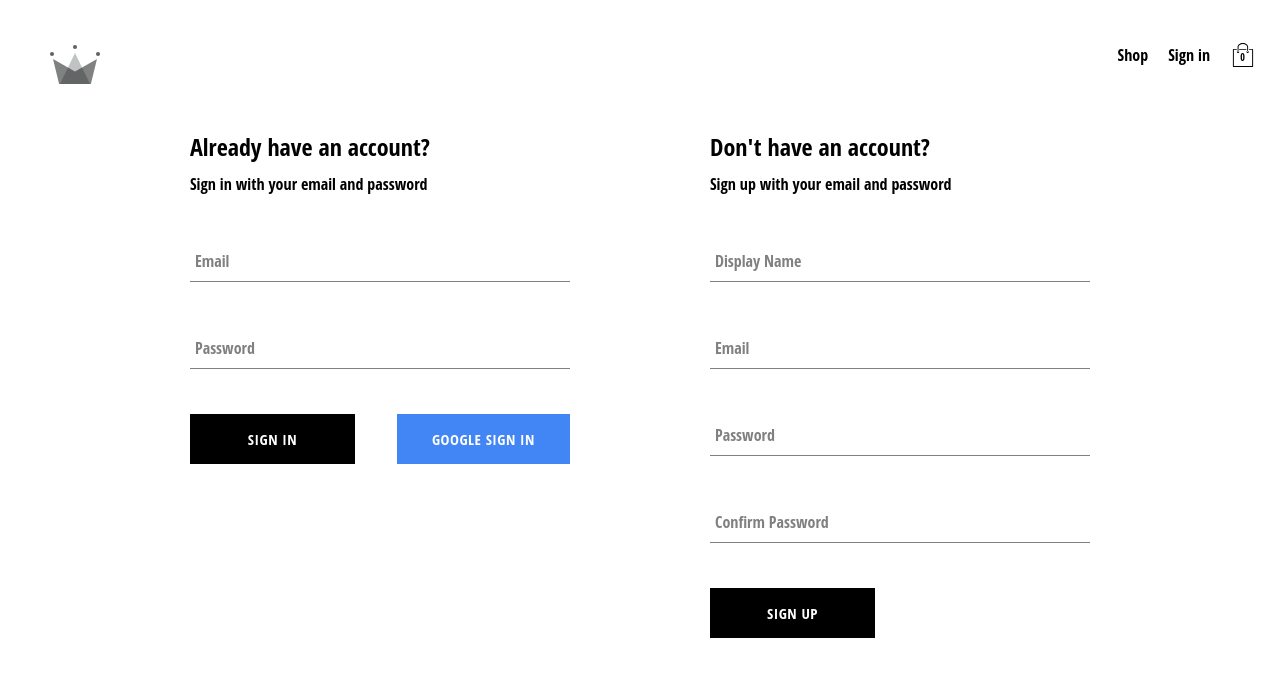
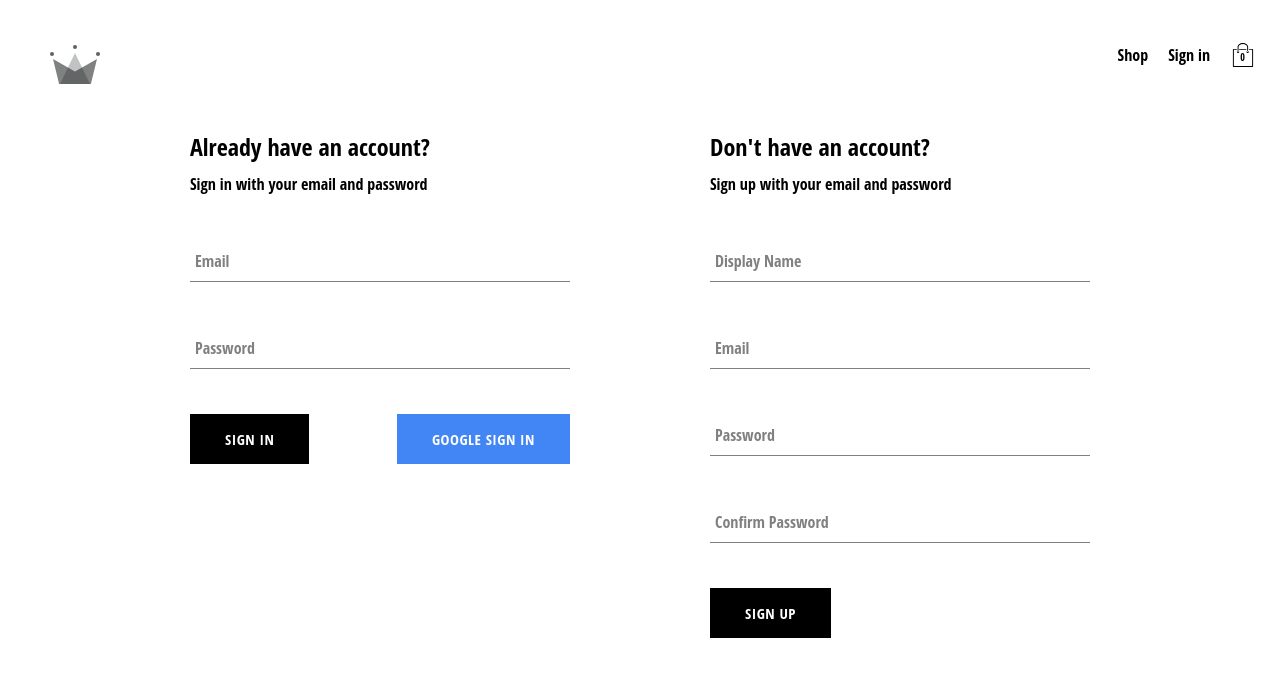
Before and after one commit to mghally999/crwn-clothing, a React (Create React App) app: page /auth in a window 1280 px wide. Shown: the top 676 px of the page. Built offline with nearby package versions, Linux system fonts and the light colour scheme; no server answers; the database is empty; a web font is replaced by a local one.

Commit message:
Enhancing Buttons UI

```diff
--- a/src/components/button/button.styles.scss
+++ b/src/components/button/button.styles.scss
@@ -1,5 +1,4 @@
 .button-container {
-  min-width: 165px;
   width: auto;
   height: 50px;
   letter-spacing: 0.5px;
```
